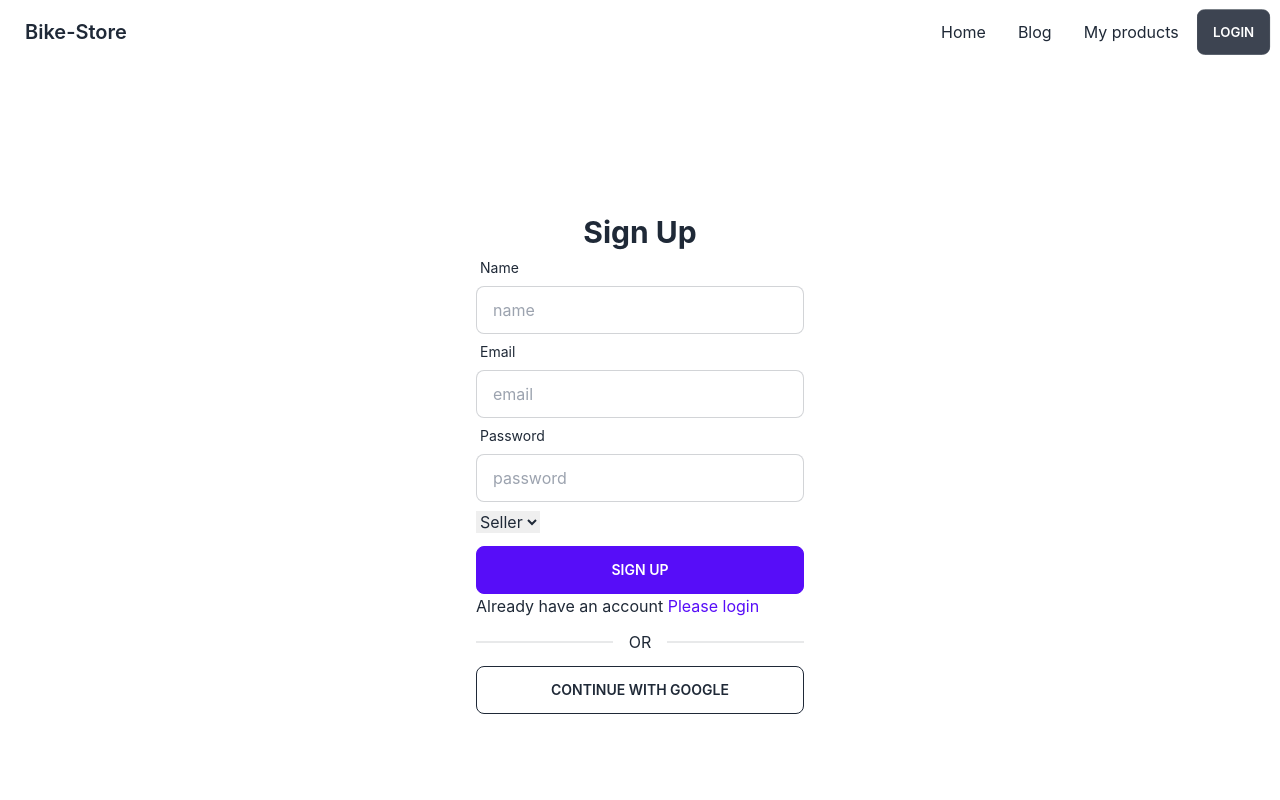
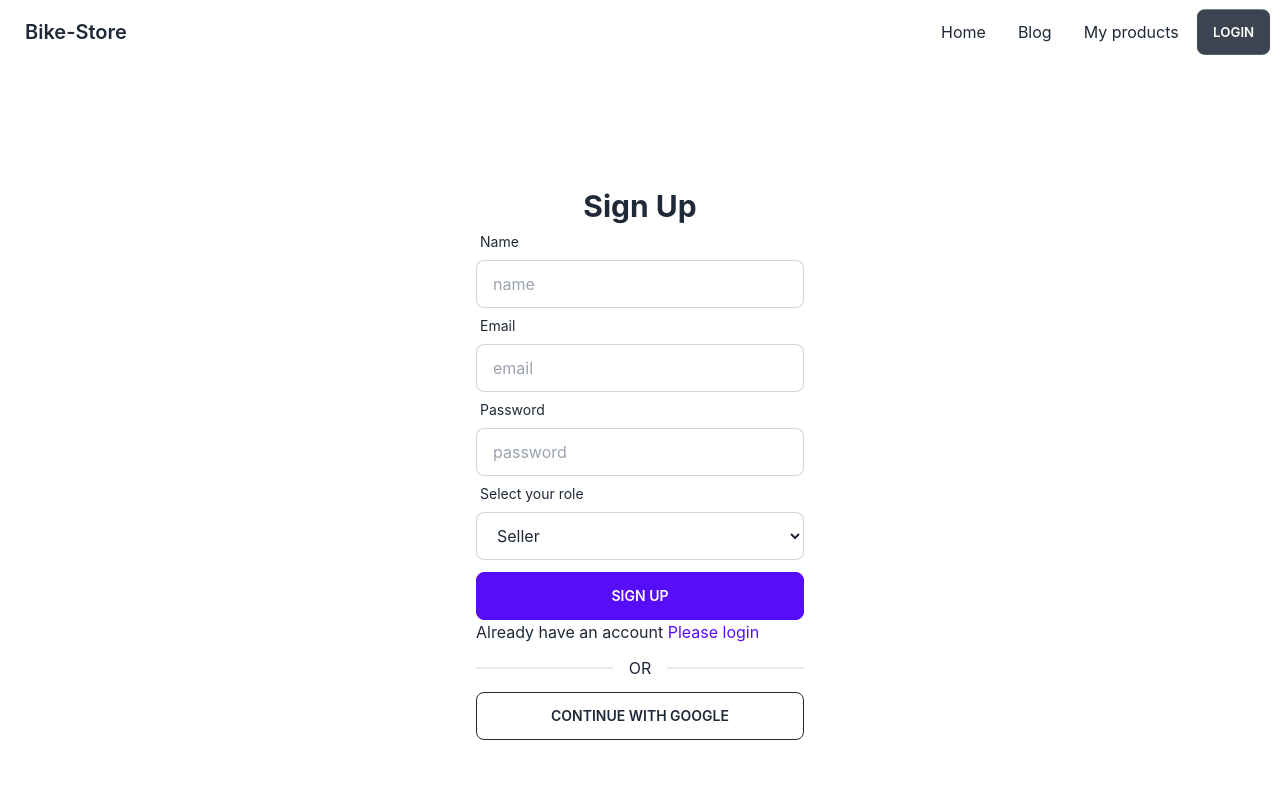
Before and after one commit to RobinHossain5261/bike-store-client, a React (Create React App) app: page /signup in a window 1280 px wide. Shown: the top 800 px of the page. Built offline with nearby package versions, Linux system fonts and the light colour scheme; no server answers.

Commit message:
select role add

```diff
--- a/src/pages/SignUp/SignUp.js
+++ b/src/pages/SignUp/SignUp.js
@@ -117,13 +117,17 @@ const SignUp = () => {
 
 
                     <div id="select">
-                        <div className="mb-2 block">
+                        <label className="label">
+                            <span className="label-text">Select your role</span>
+                        </label>
+                        <div className=" block">
                             <label htmlFor="countries" value="User Type" />
                         </div>
                         <select
                             {...register("role", { required: true })}
                             id="countries"
                             required={true}
+                            className="input input-bordered w-full"
                         >
                             <option value="seller">Seller</option>
                             <option value="buyer">Buyer</option>
```
